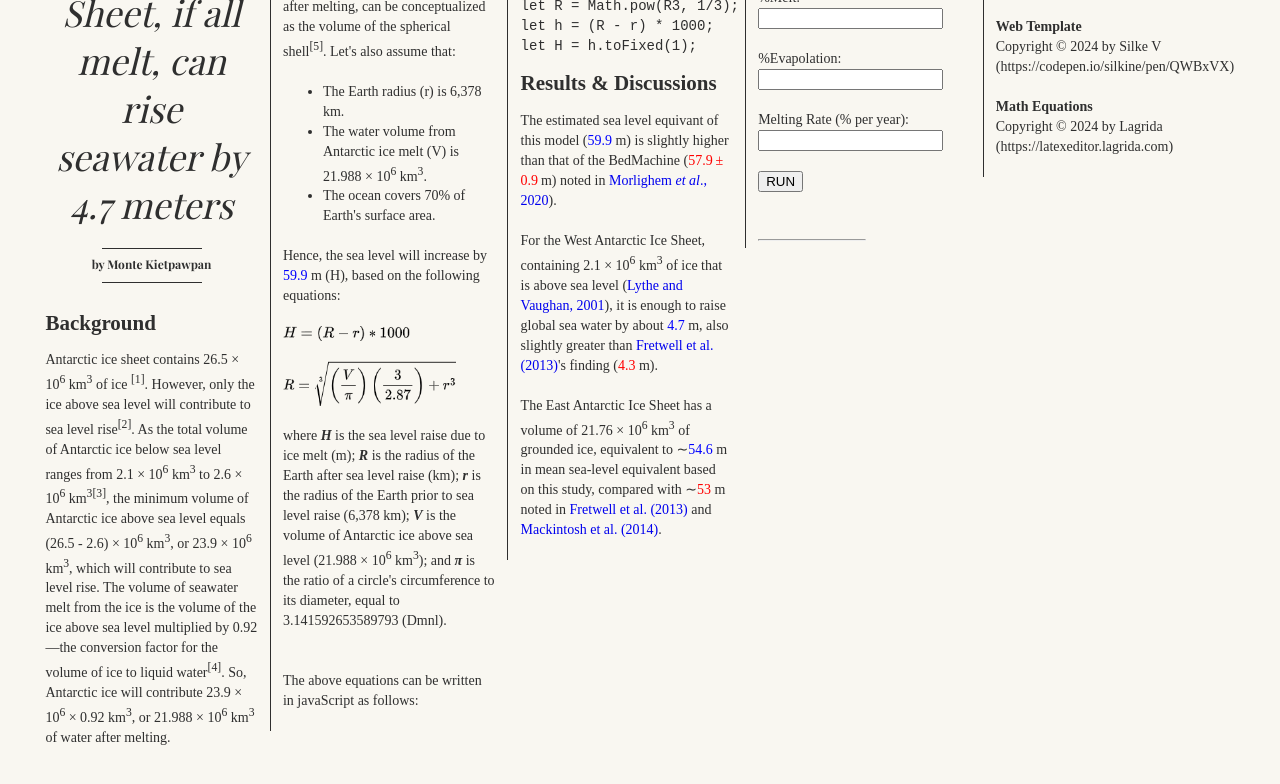
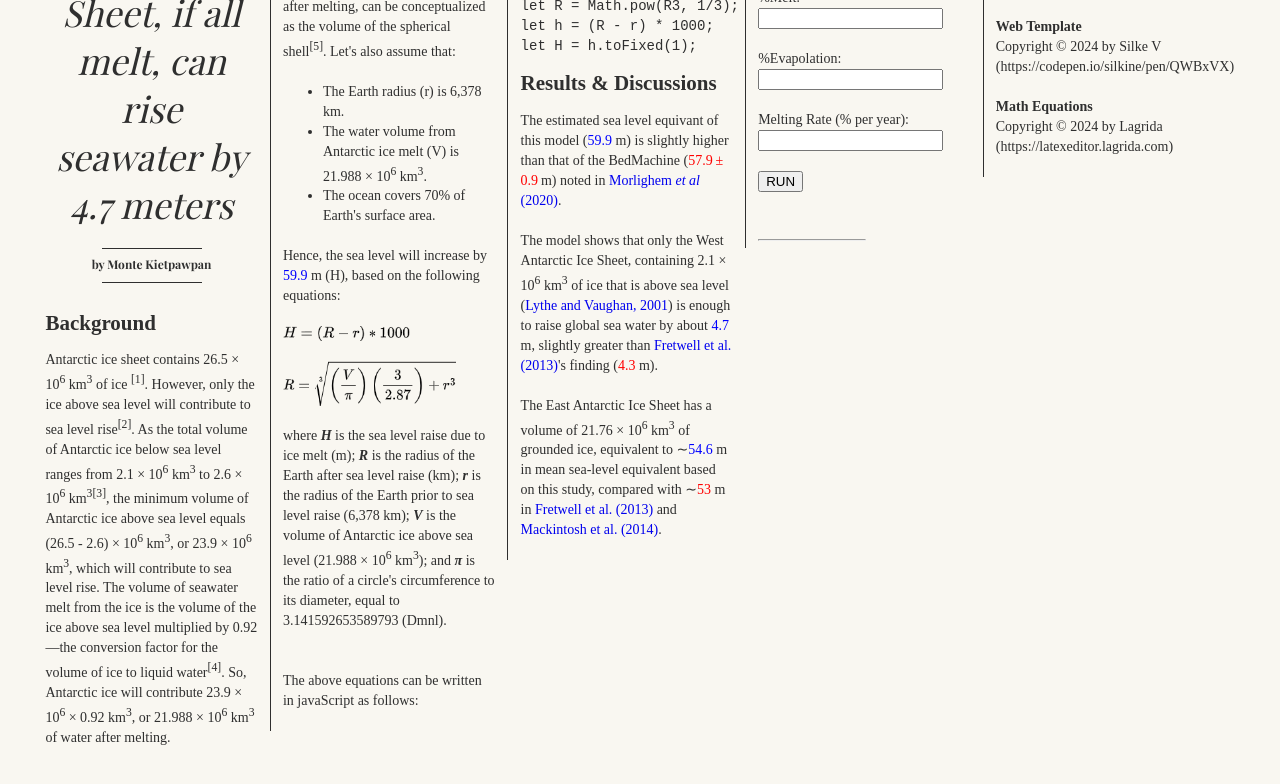
Before and after one commit to Kietpawpan/carbon, a plain HTML site: page paper.html in a window 1280 px wide. Shown: the part 292-1076 px from the top of the page. Drawn offline with nearby package versions, Linux system fonts and the light colour scheme; a web font is replaced by a local one.

Commit message:
Update paper.html

```diff
--- a/paper.html
+++ b/paper.html
@@ -85,13 +85,13 @@ let h = (R - r) * 1000;
 let H = h.toFixed(1);
 </pre>
 <h2>Results & Discussions</h2>
-<p>The estimated sea level equivant of this model (<font color="blue">59.9</font> m) is slightly higher than that of the BedMachine (<font color="red">57.9 ± 0.9</font> m) noted in <a href="https://www.nature.com/articles/s41561-019-0510-8" style="text-decoration: none;">Morlighem <i>et al</i>., 2020</a>).
+<p>The estimated sea level equivant of this model (<font color="blue">59.9</font> m) is slightly higher than that of the BedMachine (<font color="red">57.9 ± 0.9</font> m) noted in <a href="https://www.nature.com/articles/s41561-019-0510-8" style="text-decoration: none;">Morlighem <i>et al</i> (2020)</a>.
 </p><p>
-For the West Antarctic Ice Sheet, containing 2.1 &times; 10<sup>6</sup> km<sup>3</sup> of ice that is above sea level (<a href="https://agupubs.onlinelibrary.wiley.com/doi/10.1029/2000JB900449" style="text-decoration: none;">Lythe and Vaughan, 2001</a>), it is enough to raise global sea water by about <font color="blue">4.7</font> m, also slightly greater than <a href="https://tc.copernicus.org/articles/7/375/2013/tc-7-375-2013.pdf" style="text-decoration:none;">Fretwell et al. (2013)</a>'s finding (<font color="red">4.3</font> m).
+The model shows that only the West Antarctic Ice Sheet, containing 2.1 &times; 10<sup>6</sup> km<sup>3</sup> of ice that is above sea level (<a href="https://agupubs.onlinelibrary.wiley.com/doi/10.1029/2000JB900449" style="text-decoration: none;">Lythe and Vaughan, 2001</a>) is enough to raise global sea water by about <font color="blue">4.7</font> m, slightly greater than <a href="https://tc.copernicus.org/articles/7/375/2013/tc-7-375-2013.pdf" style="text-decoration:none;">Fretwell et al. (2013)</a>'s finding (<font color="red">4.3</font> m).
 </p>
 
 <p>
-The East Antarctic Ice Sheet has a volume of 21.76 × 10<sup>6</sup> km<sup>3</sup> of grounded ice, equivalent to ∼<font color="blue">54.6</font> m in mean sea-level equivalent based on this study, compared with ∼<font color="red">53</font> m noted in <a href="https://tc.copernicus.org/articles/7/375/2013/tc-7-375-2013.pdf" style="text-decoration:none;">Fretwell et al. (2013)</a> and <a href="https://www.sciencedirect.com/science/article/pii/S0277379113002898" style="text-decoration:none;">Mackintosh et al. (2014)</a>.
+The East Antarctic Ice Sheet has a volume of 21.76 × 10<sup>6</sup> km<sup>3</sup> of grounded ice, equivalent to ∼<font color="blue">54.6</font> m in mean sea-level equivalent based on this study, compared with ∼<font color="red">53</font> m in <a href="https://tc.copernicus.org/articles/7/375/2013/tc-7-375-2013.pdf" style="text-decoration:none;">Fretwell et al. (2013)</a> and <a href="https://www.sciencedirect.com/science/article/pii/S0277379113002898" style="text-decoration:none;">Mackintosh et al. (2014)</a>.
 </p>
 
 </div>
```
